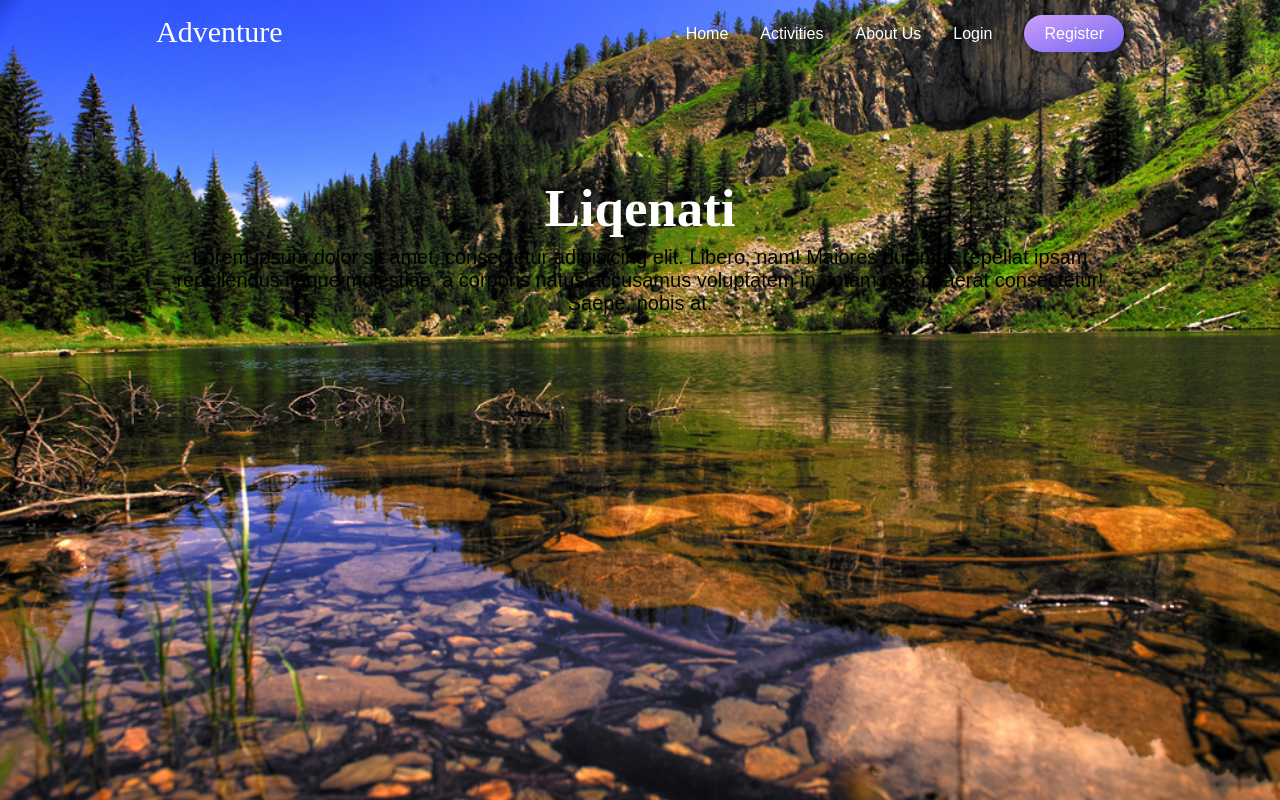
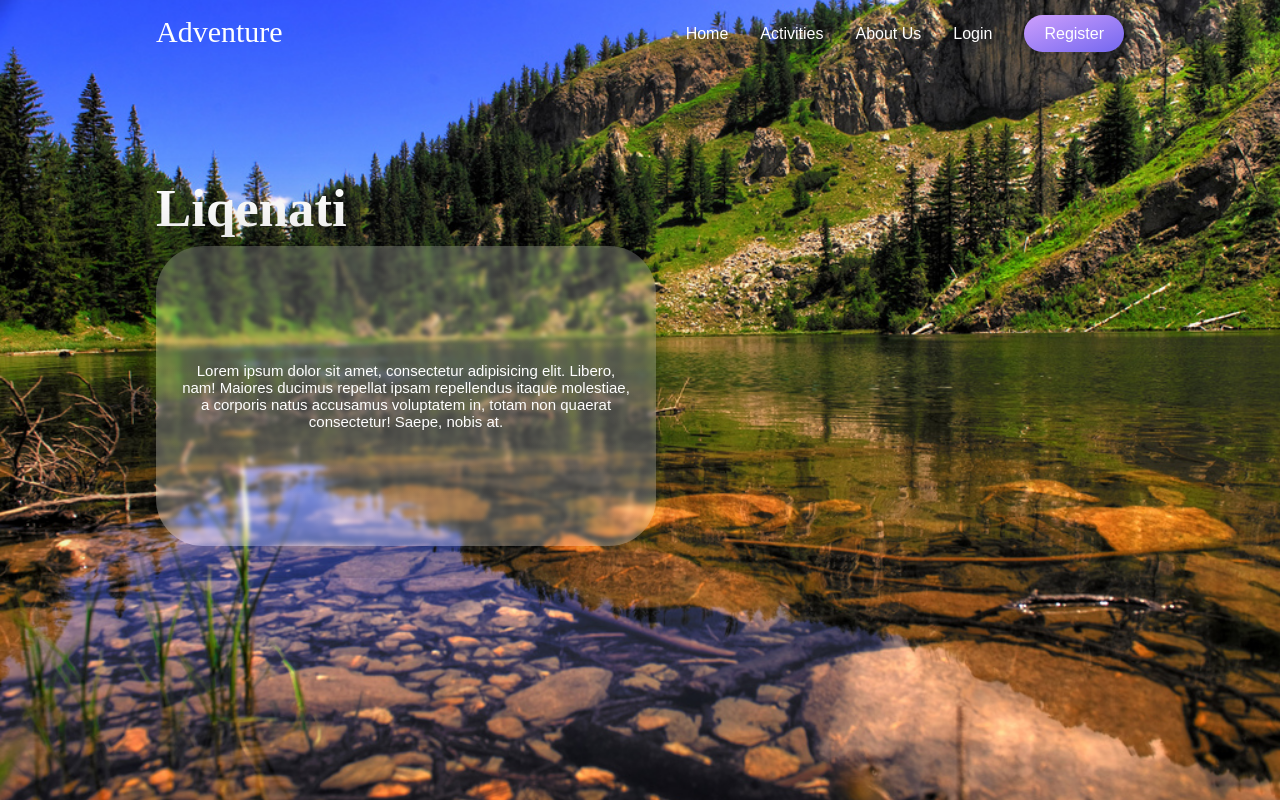
Before and after one commit to dennisshtavica/Adventure, a PHP site: page /Liqenati.html in a window 1280 px wide. Run offline with PHP 8.4, Linux system fonts and the light colour scheme; some libraries are stand-ins or nearby versions.

Commit message:
updateeeee

```diff
--- a/CSS/style.css
+++ b/CSS/style.css
@@ -549,6 +549,31 @@ footer p {
   color: white;
   font-size: 30px;
 }
+.text__ctn {
+  width: auto;
+  height: 300px;
+  background: linear-gradient(
+    180deg,
+    rgba(255, 255, 255, 0.1) -210.71%,
+    rgba(255, 255, 255, 0.4) 414.29%
+  );
+  box-shadow: -70px 10px 95px rgba(0, 0, 0, 0.25);
+  backdrop-filter: blur(2px);
+  border-radius: 47px;
+  display: flex;
+  justify-content: center;
+  align-items: center;
+}
+.text__ctn p {
+    font-size: 15px;
+    width: auto;
+    height: auto;
+    color: white;
+    margin: 0px 25px 0 25px;
+}
+.home__data-via {
+  justify-self: start;
+}
 
 
 /* BREAKPOINTS */
@@ -587,6 +612,9 @@ footer p {
   .swiper-button-prev {
     display: none;
   }
+  .text__ctn {
+      height: 380px;
+  }
 }
 @media screen and (max-width: 476px) {
   .grid__cards {
@@ -603,6 +631,9 @@ footer p {
   }
   .nav {
     height: 3.5rem;
+  }
+  .text__ctn {
+    height: 350px;
   }
 }
 /* FOR MEDIUM DEVICES */
@@ -630,6 +661,9 @@ footer p {
   }
   .nav {
     height: 3.5rem;
+  }
+  .text__ctn {
+    height: 200px;
   }
 }
 @media screen and (min-width: 767px) {
@@ -709,7 +743,10 @@ footer p {
   .socials img {
     width: 4%;
   }
-
+  .text__ctn {
+    width: 500px;
+    height: 300px;
+  }
 }
 
 /* FOR LARGE DEVICES */
```
